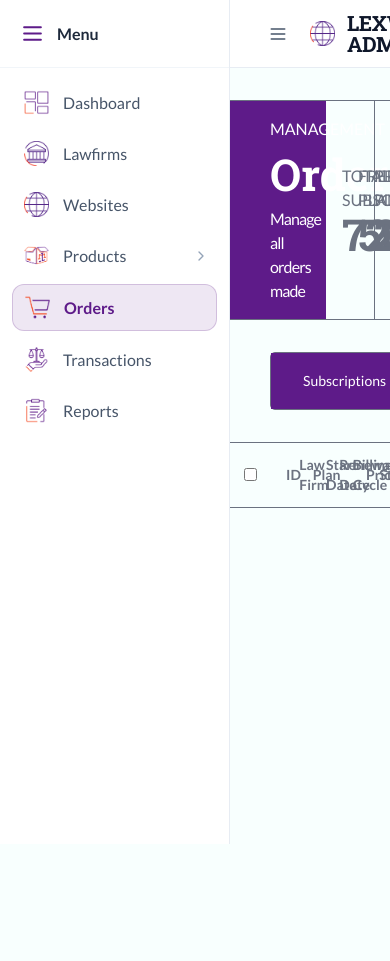
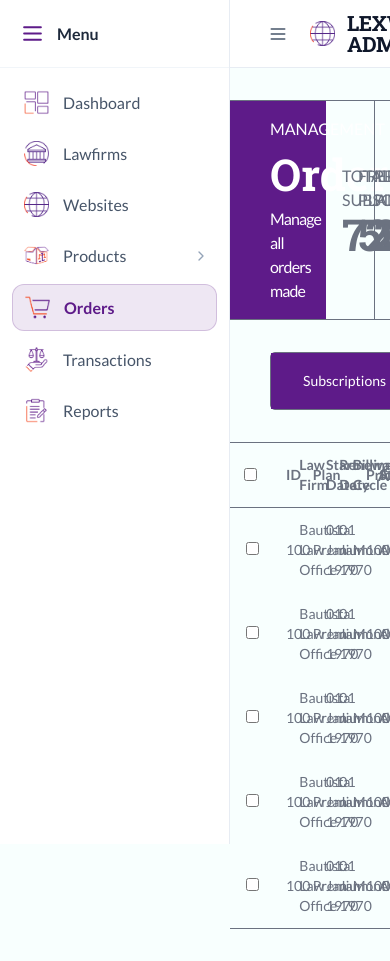
Before and after one commit to gjvlio/lexweb_admin, a React (Vite) app: page /orders in a window 390 px wide. Shown: the top 961 px of the page. Before the commit the page ends 844 px from the top, so only its background shows below. Built offline with nearby package versions, Linux system fonts and the light colour scheme.

Commit message:
feat: added unresponsive table view

```diff
--- /dev/null
+++ b/src/components/orders/TableRow.jsx
@@ -0,0 +1,34 @@
+import { Eye } from "lucide-react";
+
+function DateToString(date) {
+  return date.toLocaleDateString("en-GB", {
+    day: "2-digit",
+    month: "short",
+    year: "numeric",
+  });
+}
+
+export default function TableRow({ row }) {
+  return (
+    <tr className="text-sm text-gray-500">
+      <td className="px-4 py-3">
+        <input type="checkbox" className="accent-brand-purple" />
+      </td>
+
+      <td className="px-4 py-3">{row.id}</td>
+      <td className="px-4 py-3">{row.lawFirm}</td>
+      <td className="px-4 py-3">{row.plan}</td>
+      <td className="px-4 py-3">{DateToString(row.startDate)}</td>
+      <td className="px-4 py-3">{DateToString(row.renewalDate)}</td>
+      <td className="px-4 py-3">{row.billingCycle}</td>
+      <td className="px-4 py-3">{row.price}</td>
+      <td className="px-4 py-3">{row.status}</td>
+
+      <td className="px-4 py-3 align-middle text-center">
+        <button type="button">
+          <Eye className="text-brand-orange" size={18} strokeWidth={1.5} />
+        </button>
+      </td>
+    </tr>
+  );
+}
--- a/src/pages/Orders/OrdersData.js
+++ b/src/pages/Orders/OrdersData.js
@@ -1,5 +1,5 @@
 export const subscriptionRows = [
-    "ID", "Law Firm", "Plan", "Start Date", "Renewal Date", "Billing Cycle", "Price", "Status", "Action"
+    "ID", "Law Firm", "Plan", "Start Date", "Renewal Date", "Billing Cycle", "Price", "Status",
 ]
 
 export const subscriptionOrders = [
--- a/src/pages/Orders/OrdersPage.jsx
+++ b/src/pages/Orders/OrdersPage.jsx
@@ -3,7 +3,8 @@ import StatisticCard from "../../components/orders/StatisticCard";
 import Button from "../../components/ui/Button";
 import { Search, Plus } from "lucide-react";
 import TableTab from "../../components/orders/TableTab";
-import { subscriptionRows } from "./OrdersData";
+import { subscriptionOrders, subscriptionRows } from "./OrdersData";
+import TableRow from "../../components/orders/TableRow";
 
 export default function OrdersPage() {
   const subscriptionStatistics = [
@@ -98,18 +99,34 @@ export default function OrdersPage() {
             {subscriptionRows.map((row) => (
               <col key={row} />
             ))}
+
+            {/* Action */}
+            <col className="h-full" />
           </colgroup>
 
           <thead>
-            <tr className="border-b border-gray-500">
-              <th><input type="checkbox" /></th>
+            <tr className="border-b border-gray-500 align-middle">
+              <th>
+                <input type="checkbox" className="accent-brand-purple" />
+              </th>
               {subscriptionRows.map((row) => (
-                <th key={row} className="px-4 py-3 text-left text-sm font-bold text-gray-500">
+                <th
+                  key={row}
+                  className="px-4 py-3 text-left text-sm font-bold text-gray-500"
+                >
                   {row}
                 </th>
               ))}
+
+              <th>Action</th>
             </tr>
           </thead>
+
+          <tbody className="border-b border-gray-500">
+            {subscriptionOrders.map((order) => (
+              <TableRow row={order} />
+            ))}
+          </tbody>
         </table>
       </div>
     </div>
```
